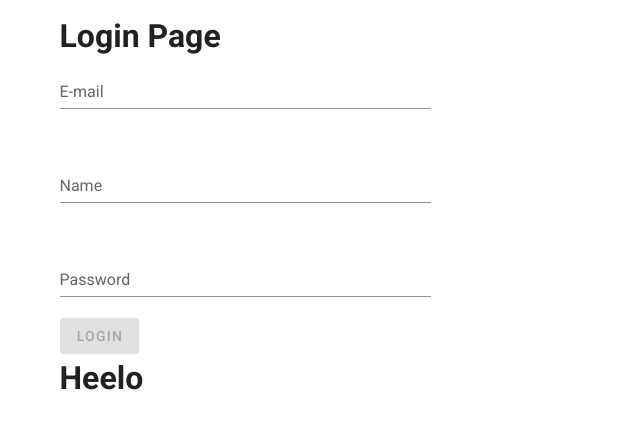
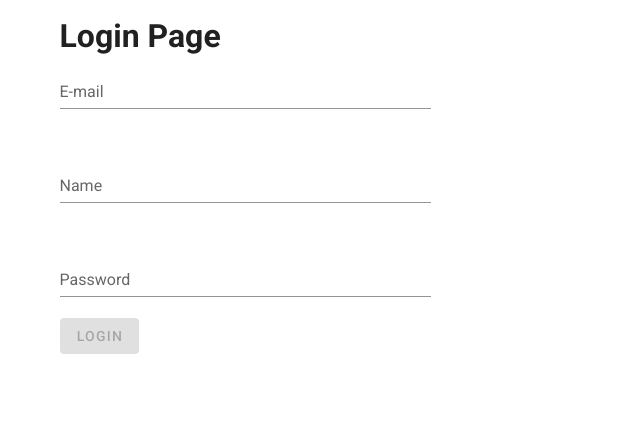
Before and after one commit to BWbwchen/yourgram_frontend, a Vue app: page /login in a window 1280 px wide. Shown: the top 428 px of the page, without its empty margins (0-640 px from the left). Built offline with nearby package versions, Linux system fonts and the light colour scheme.

Commit message:
remove unused code in login api

```diff
--- a/src/components/Login.vue
+++ b/src/components/Login.vue
@@ -77,7 +77,7 @@
       passwordRules: [
         v => !!v || 'Password is required',
       ],
-      login_status: 'Heelo',
+      login_status: '',
     }),
     methods: {
       login(){
@@ -88,17 +88,14 @@
           Name: this.username,
           Password: this.password
         })
-        .catch(function (error) {
+        .catch(function () {
           // handle error
-          console.log("login fail");
-          console.log(error);
           that.reset("Email, username, or password is wrong")
         })
         .then(function (response) {
           // handle success
-          console.log(response);
-          console.log("login success");
           localStorage.setItem('token', 'ImLogin')
+          localStorage.setItem('jwt', response.data.JWTToken)
           localStorage.setItem('user', that.username || that.username)
           that.$router.push('/');
         })
```
